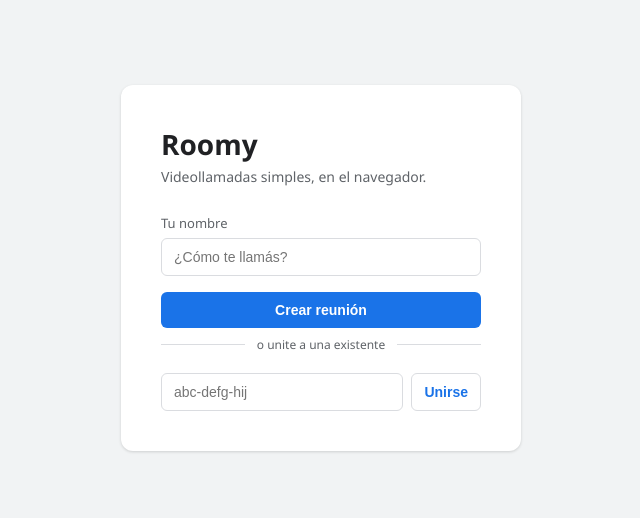
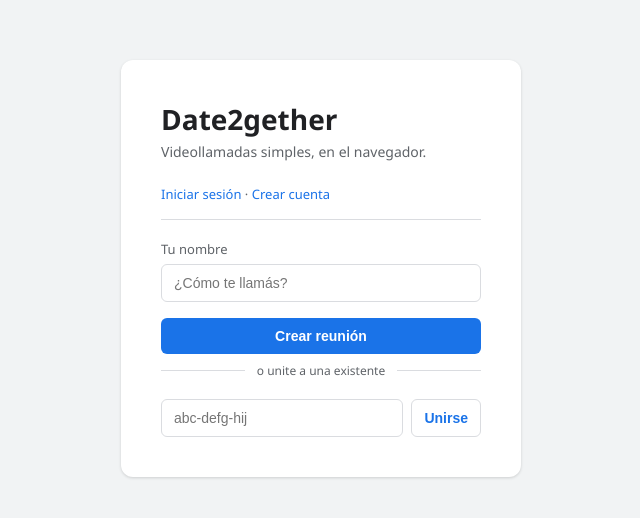
Before and after one commit to ProgramadoraDaina/Roomy-Final-Project, a Next.js app in the folder client/: page / in a window 1280 px wide. Shown: the part 132-650 px from the top of the page, without its empty margins (319-959 px from the left). Built offline with nearby package versions, Linux system fonts and the light colour scheme; no server answers.

Commit message:
feat(client): show session state and logout on home page
Checks for an existing session on load, prefills the display name
from the account, and renders a sign in/sign up or logout bar above
the existing room form.

```diff
--- a/client/src/app/globals.css
+++ b/client/src/app/globals.css
@@ -130,6 +130,63 @@ button.secondary:hover {
   font-size: 13px;
 }
 
+.auth-bar {
+  display: flex;
+  align-items: center;
+  justify-content: space-between;
+  gap: 8px;
+  margin: -4px 0 20px;
+  padding-bottom: 16px;
+  border-bottom: 1px solid #dadce0;
+  font-size: 13px;
+  color: #5f6368;
+}
+
+.auth-bar a {
+  color: #1a73e8;
+  text-decoration: none;
+}
+
+.auth-bar a:hover {
+  text-decoration: underline;
+}
+
+.link-button {
+  width: auto;
+  padding: 0;
+  background: none;
+  color: #1a73e8;
+  font-size: 13px;
+  font-weight: 400;
+}
+
+.link-button:hover {
+  background: none;
+  text-decoration: underline;
+}
+
+.switch-link {
+  margin: 16px 0 0;
+  font-size: 13px;
+  color: #5f6368;
+  text-align: center;
+}
+
+.switch-link a {
+  color: #1a73e8;
+  text-decoration: none;
+}
+
+.switch-link a:hover {
+  text-decoration: underline;
+}
+
+.hint {
+  margin: -10px 0 16px;
+  font-size: 12px;
+  color: #5f6368;
+}
+
 /* --- sala --- */
 
 .room-layout {
--- a/client/src/app/page.tsx
+++ b/client/src/app/page.tsx
@@ -1,10 +1,12 @@
 'use client';
 
+import Link from 'next/link';
 import { useEffect, useState, type FormEvent } from 'react';
 import { useRouter } from 'next/navigation';
 import { createRoom } from '@/lib/api';
+import { getCurrentUser, logout, type AuthUser } from '@/lib/auth';
 
-const NAME_KEY = 'roomy:userName';
+const NAME_KEY = 'date2gether:userName';
 
 export default function HomePage() {
   const router = useRouter();
@@ -12,10 +14,27 @@ export default function HomePage() {
   const [joinCode, setJoinCode] = useState('');
   const [loading, setLoading] = useState(false);
   const [error, setError] = useState<string | null>(null);
+  const [user, setUser] = useState<AuthUser | null>(null);
+  const [checkingSession, setCheckingSession] = useState(true);
 
   useEffect(() => {
     setName(localStorage.getItem(NAME_KEY) ?? '');
+
+    getCurrentUser()
+      .then((currentUser) => {
+        setUser(currentUser);
+        if (currentUser) {
+          setName(currentUser.name);
+          localStorage.setItem(NAME_KEY, currentUser.name);
+        }
+      })
+      .finally(() => setCheckingSession(false));
   }, []);
+
+  async function handleLogout() {
+    await logout();
+    setUser(null);
+  }
 
   async function handleCreate(e: FormEvent) {
     e.preventDefault();
@@ -42,8 +61,27 @@ export default function HomePage() {
 
   return (
     <div className="card">
-      <h1>Roomy</h1>
+      <h1>Date2gether</h1>
       <p className="subtitle">Videollamadas simples, en el navegador.</p>
+
+      {!checkingSession && (
+        <div className="auth-bar">
+          {user ? (
+            <>
+              <span>
+                Conectado como <strong>{user.name}</strong>
+              </span>
+              <button type="button" className="link-button" onClick={handleLogout}>
+                Cerrar sesión
+              </button>
+            </>
+          ) : (
+            <span>
+              <Link href="/login">Iniciar sesión</Link> · <Link href="/register">Crear cuenta</Link>
+            </span>
+          )}
+        </div>
+      )}
 
       <form onSubmit={handleCreate}>
         <label htmlFor="display-name">Tu nombre</label>
```
